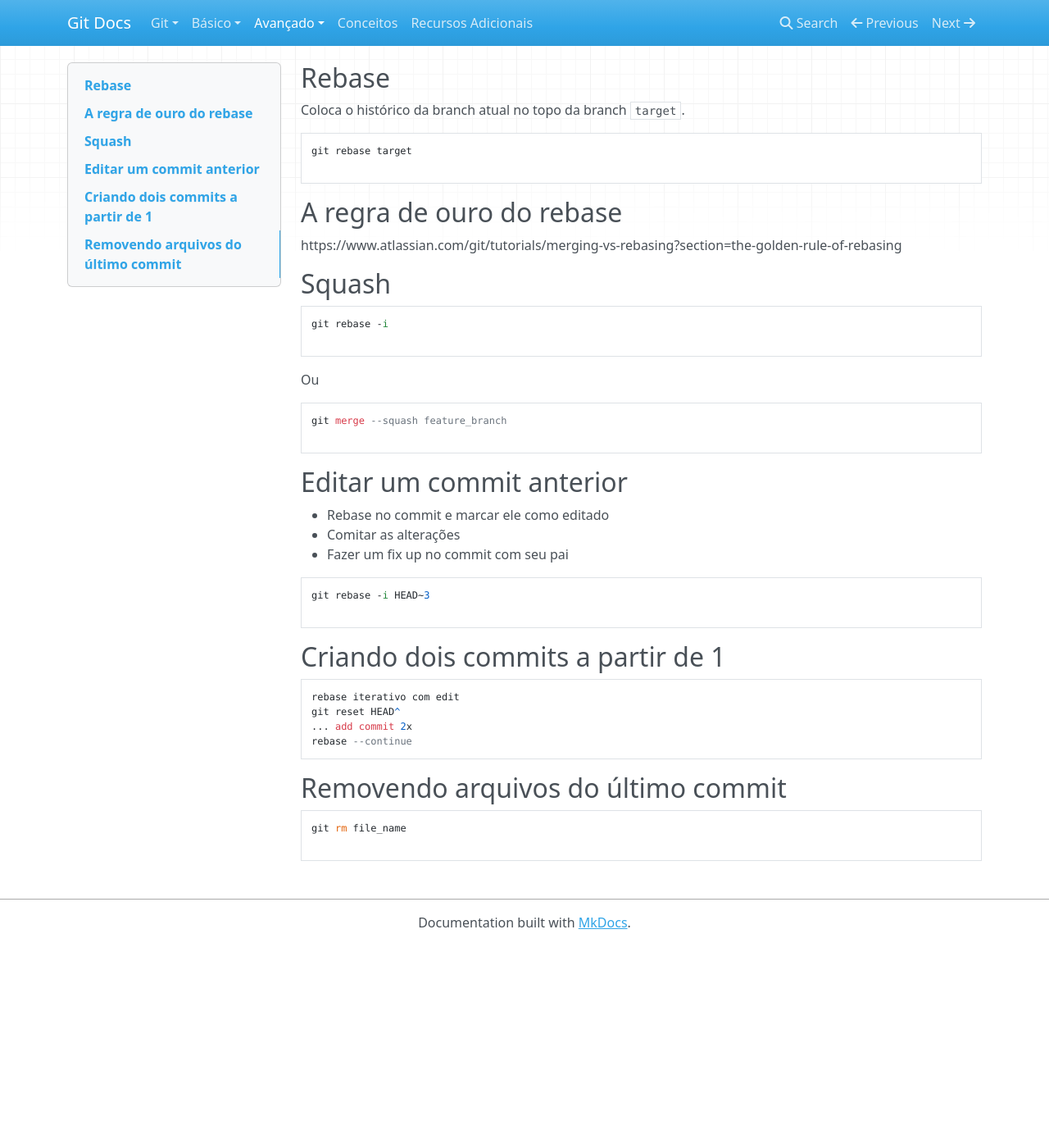
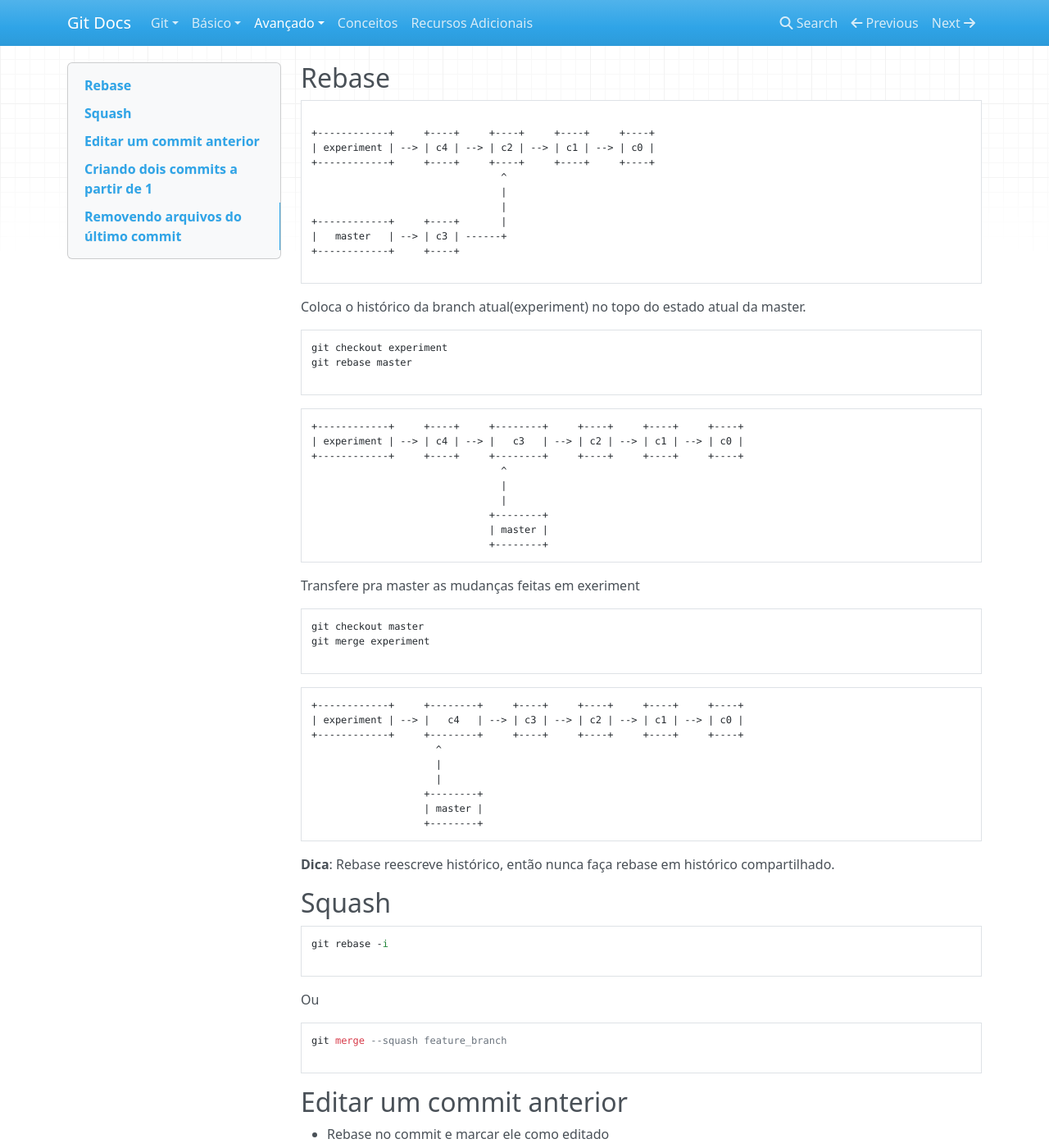
Before and after one commit to jeanCarloMachado/git_course, an MkDocs documentation site: the page built from docs/reescrevendo-historico.md, in a window 1280 px wide and 1400 px high. Shown: the whole window at 82% size. Built offline with MkDocs 1.6.1, drawn with Linux system fonts in a browser that asks for light colours; nearby versions of some CDN libraries; old or Windows-style settings are respelled for this version of MkDocs.

Commit message:
improvements

````diff
--- a/docs/reescrevendo-historico.md
+++ b/docs/reescrevendo-historico.md
@@ -1,17 +1,92 @@
 Rebase
 ------
 
-Coloca o histórico da branch atual no topo da branch `target`.
 
-```
-git rebase target
+<!--
+
+[ c3 ] -> [ c2 ] -> [ c1 ] -> [ c0 ]
+[ master ] -> [ c3 ]
+[ c4 ] -> [ c2 ]
+[ experiment ] -> [ c4 ]
+
+
+-->
+
+```sh
+
++------------+     +----+     +----+     +----+     +----+
+| experiment | --> | c4 | --> | c2 | --> | c1 | --> | c0 |
++------------+     +----+     +----+     +----+     +----+
+                                ^
+                                |
+                                |
++------------+     +----+       |
+|   master   | --> | c3 | ------+
++------------+     +----+
 
 ```
 
-A regra de ouro do rebase
--------------------------
+Coloca o histórico da branch atual(experiment)  no topo do estado
+atual da master.
 
-https://www.atlassian.com/git/tutorials/merging-vs-rebasing?section=the-golden-rule-of-rebasing
+```sh
+git checkout experiment
+git rebase master
+
+```
+
+<!--
+[ c3 ] -> [ c2 ] -> [ c1 ] -> [ c0 ]
+[ master ] -> [ c3 ]
+[ c4 ] -> [ c3 ]
+[ experiment ] -> [ c4 ]
+
+
+-->
+
+```sh
++------------+     +----+     +--------+     +----+     +----+     +----+
+| experiment | --> | c4 | --> |   c3   | --> | c2 | --> | c1 | --> | c0 |
++------------+     +----+     +--------+     +----+     +----+     +----+
+                                ^
+                                |
+                                |
+                              +--------+
+                              | master |
+                              +--------+
+```
+
+Transfere pra master as mudanças feitas em exeriment
+```sh
+git checkout master
+git merge experiment
+
+```
+
+<!--
+[ c3 ] -> [ c2 ] -> [ c1 ] -> [ c0 ]
+[ c4 ] -> [ c3 ]
+[ master ] -> [ c4 ]
+[ experiment ] -> [ c4 ]
+
+
+
+-->
+
+```sh
++------------+     +--------+     +----+     +----+     +----+     +----+
+| experiment | --> |   c4   | --> | c3 | --> | c2 | --> | c1 | --> | c0 |
++------------+     +--------+     +----+     +----+     +----+     +----+
+                     ^
+                     |
+                     |
+                   +--------+
+                   | master |
+                   +--------+
+```
+
+
+**Dica**: Rebase reescreve histórico, então nunca faça rebase em histórico compartilhado.
 
 Squash
 ------
--- a/mkdocs.yml
+++ b/mkdocs.yml
@@ -15,14 +15,12 @@ pages:
     - Fluxos de trabalho: 'fluxos_de_trabalho.md'
     - Github e Gitlab: 'github_gitlab.md'
 - Avançado:
+    - Operadores Relativos: 'operadores_relativos.md'
     - Recuperando e desfazendo: 'recuperando_desfazendo.md'
-    - Patches: 'patches.md'
-    - Customizando:  'customizando.md'
-    - Ferramentas Auxiliares: 'ferramentas-auxiliares-e-produtividade.md'
+    - Produtividade: 'produtividade.md'
     - Criando um servidor git: 'criando_servidor.md'
     - Submódulos: 'submodulos.md'
-    - Operadores Relativos: 'operadores_relativos.md'
-    - Resolvendo Conflitos: 'resolvendo_conflitos.md'
+    - Patches: 'patches.md'
     - Reescrevendo Histórico: 'reescrevendo-historico.md'
     - Debug: 'debug.md'
     - Manutenção: 'manutencao.md'
````
Also changed, not shown: docs/comandosmenos_comuns.md (+0 -8 lines), docs/customizando.md (deleted, +0 -156 lines), docs/ferramentas-auxiliares-e-produtividade.md (deleted, +0 -60 lines), docs/merges.md (+18 -0 lines), docs/produtividade.md (added, +220 -0 lines), docs/resolvendo_conflitos.md (deleted, +0 -33 lines), 3 other files.
